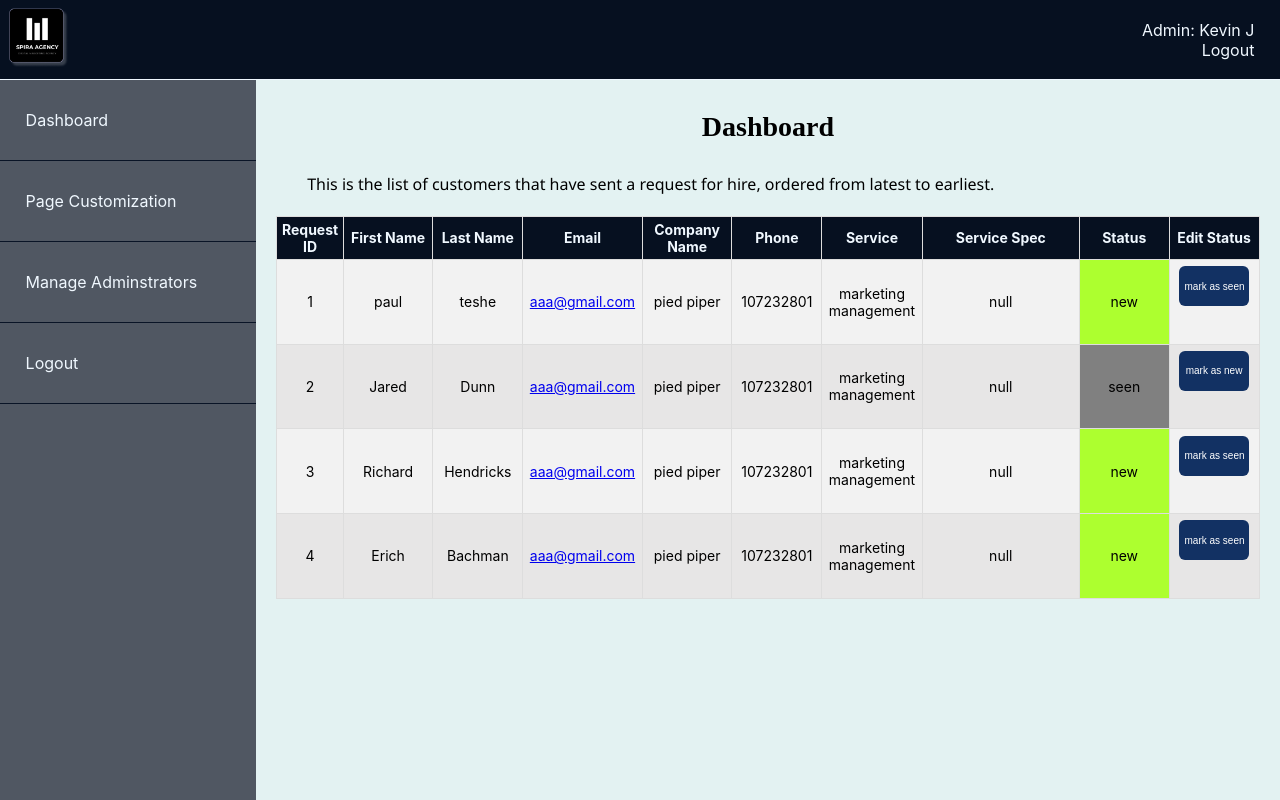
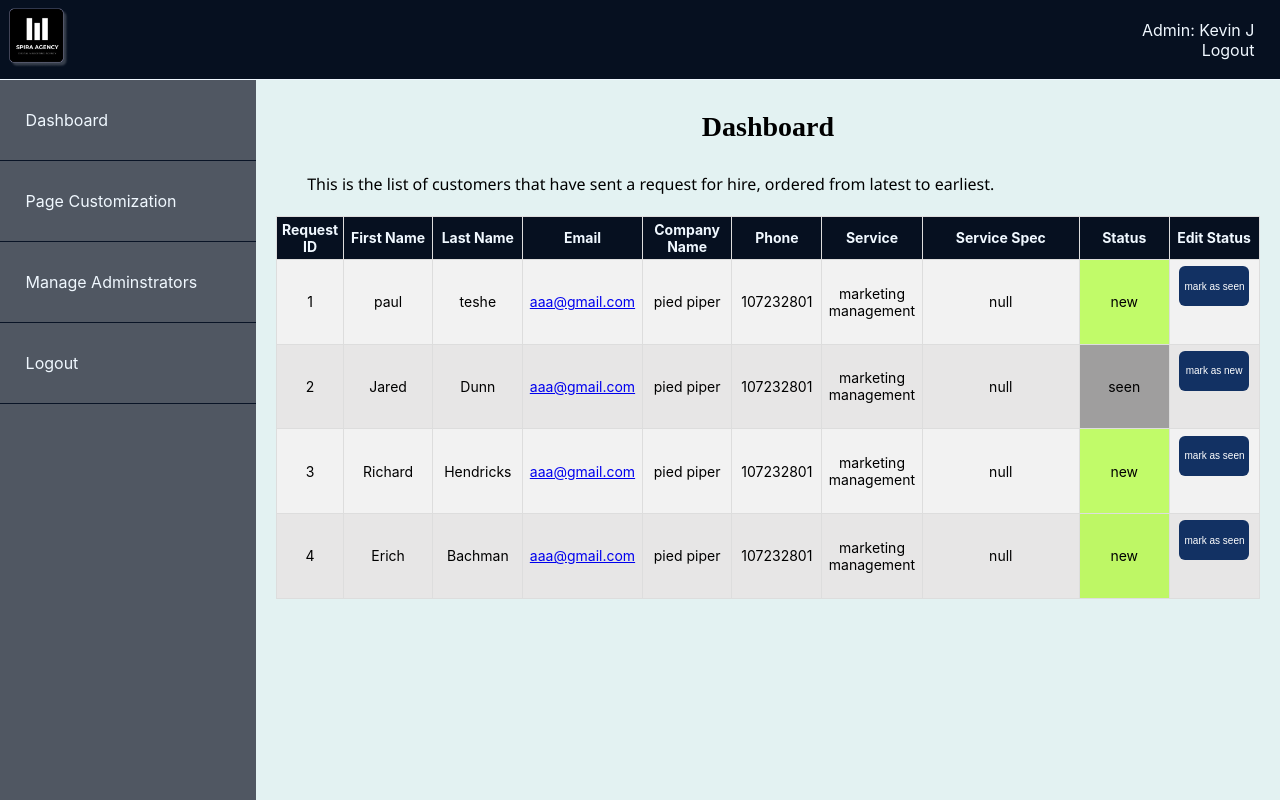
Before and after one commit to PaulTeshome/spira-site, a React (Create React App) app in the folder spira/: page /admin in a window 1280 px wide. Built offline with nearby package versions, Linux system fonts and the light colour scheme.

Commit message:
Update Dashboard.css

```diff
--- a/spira/src/components/Dashboard.css
+++ b/spira/src/components/Dashboard.css
@@ -79,11 +79,11 @@
 .request-table tr:hover {background-color: #c7daf9;}
 
 .new{
-    background-color: greenyellow;
+    background-color: rgba(173, 255, 47,.7);
 }
 
 .seen{
-    background-color: grey;
+    background-color: rgba(128, 128, 128,.7);
 }
 
 .table-btn, .table-btn2{
```
